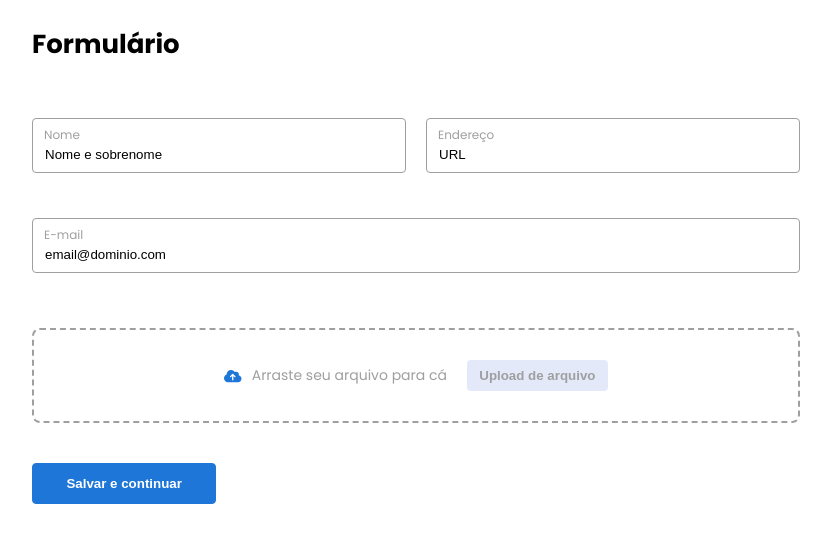
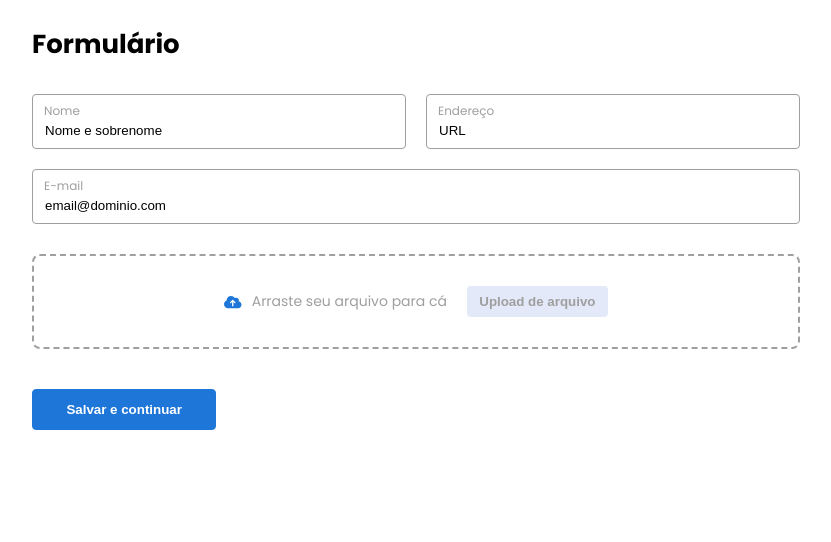
Before and after one commit to thamiavicente/my-first-form, a React (Vite) app: page / in a window 1280 px wide. Shown: the top 542 px of the page, without its empty margins (224-1055 px from the left). Built offline with nearby package versions, Linux system fonts and the light colour scheme.

Commit message:
fix/ removing side by side appearance in mobile

```diff
--- a/src/design-system/components/atomic-design/05_pages/Form/styles.ts
+++ b/src/design-system/components/atomic-design/05_pages/Form/styles.ts
@@ -1,14 +1,8 @@
 import styled from "styled-components";
 
 export const Form = styled.form`
-  @media (min-width: 1024px) {
-    width: 80%;
-    max-width: 768px;
-  }
-
   display: grid;
   grid-template-columns: repeat(2, 1fr);
-  grid-template-rows: repeat(3, 100px);
   grid-column-gap: 20px;
   margin: auto;
   width: 90%;
@@ -37,4 +31,18 @@ export const Form = styled.form`
     grid-column-start: 2;
     grid-column-end: 3;
   }
+
+  @media (min-width: 1024px) {
+    width: 80%;
+    max-width: 768px;
+  }
+
+  @media (max-width: 425px) {
+    grid-template-columns: 1fr;
+    div:nth-child(2),
+    div:nth-child(3) {
+      grid-column-start: 1;
+      grid-column-end: 3;
+    }
+  }
 `;
```
